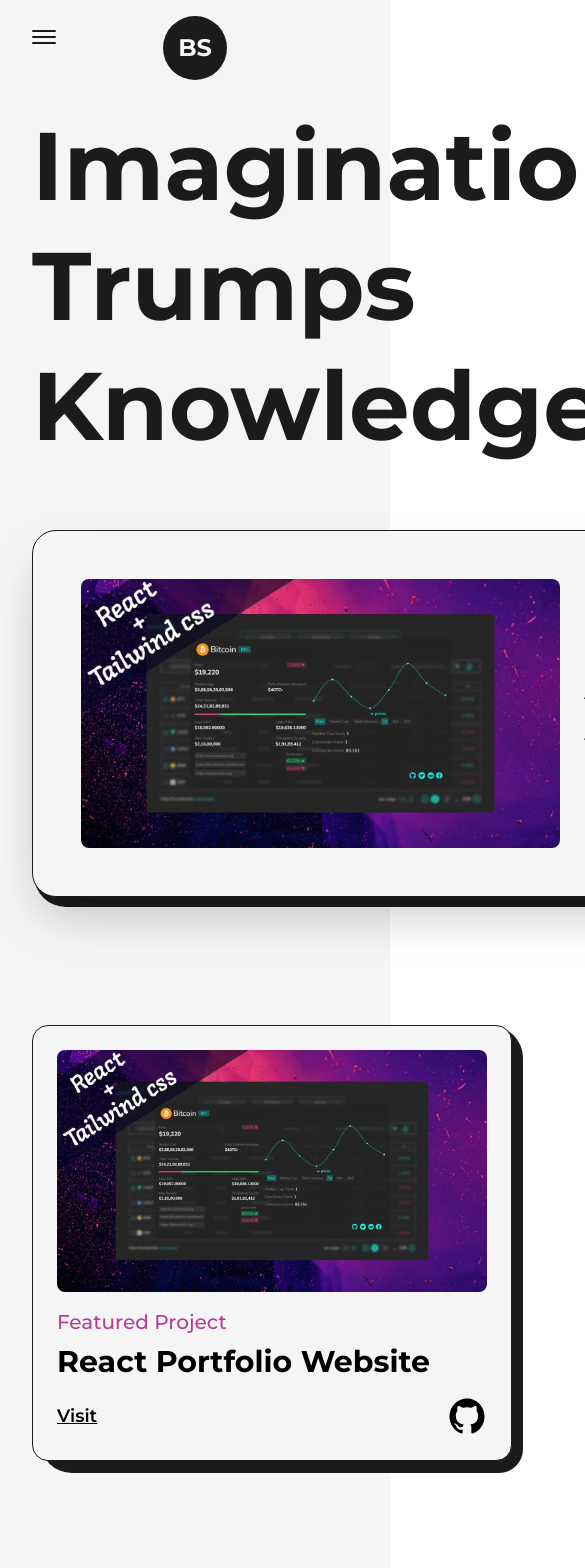
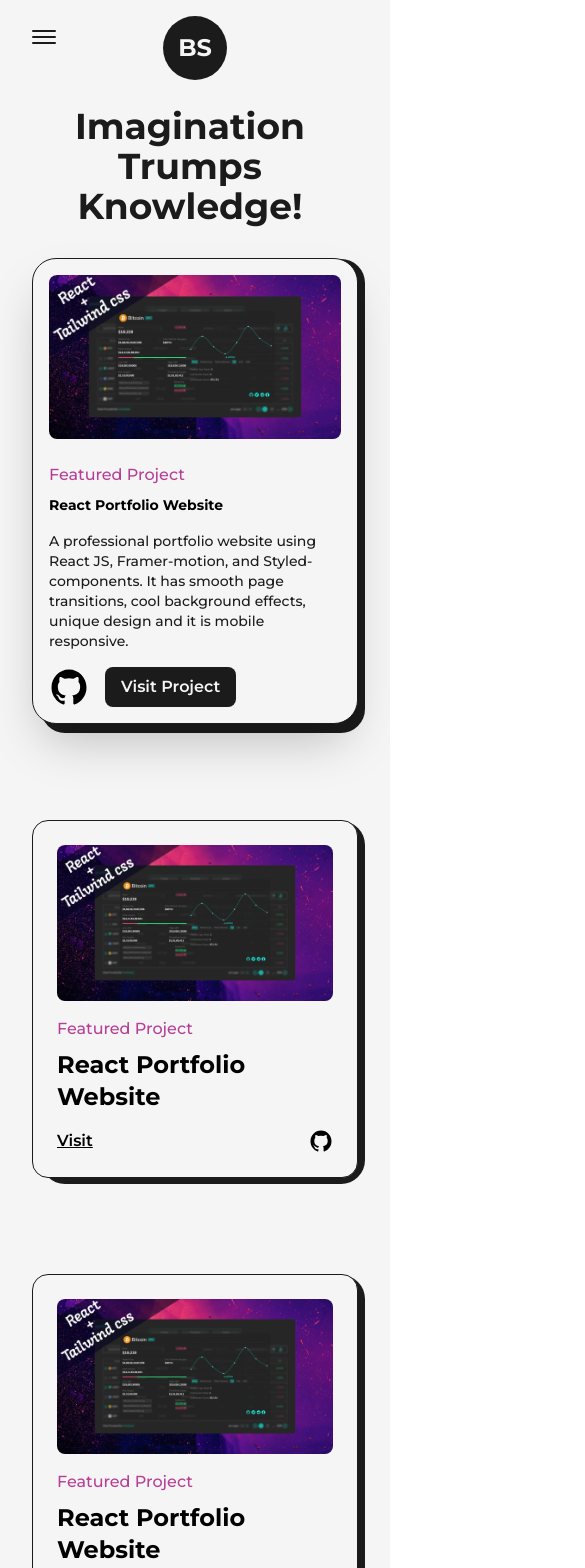
Before and after one commit to hoanngocle/my-portfolio, a Next.js app: page /projects in a window 390 px wide. Shown: the top 1568 px of the page, 585 px wide, since content can reach past the window. Built offline with nearby package versions, Linux system fonts and the light colour scheme.

Commit message:
Done responsive

```diff
--- a/app/articles/page.tsx
+++ b/app/articles/page.tsx
@@ -17,8 +17,11 @@
     return (
         <article className='w-full mb-16 flex flex-col items-center justify-center overflow-hidden'>
             <Layout className='pt-16'>
-                <AnimatedText className='mb-16' text='Words Can Change The World! ' />
-                <ul className='grid grid-cols-2 gap-16'>
+                <AnimatedText
+                    className='mb-16 lg:!text-6xl sm:!mb-8 sm:text-6xl xs:!text-4xl'
+                    text='Words Can Change The World! '
+                />
+                <ul className='grid grid-cols-2 gap-16 lg:gap-8 md:gap-y-16 md:grid-cols-1'>
                     <FeaturedArticle
                         title='Build A Custom Pagination Component In Reactjs From Scratch'
                         summary='Learn how to build a custom pagination
--- a/app/components/FeaturedArticle.tsx
+++ b/app/components/FeaturedArticle.tsx
@@ -40,7 +40,7 @@
             </Link>
 
             <Link href={props.link} target='_blank' className='hover:underline underline-offset-2'>
-                <h2 className='capitalize text-2xl font-bold my-2 mt-4 hover:underline dark:text-light'>
+                <h2 className='capitalize text-2xl font-bold my-2 mt-4 hover:underline dark:text-light xs:text-lg'>
                     {props.title}
                 </h2>
             </Link>
--- a/app/components/FeaturedProject.tsx
+++ b/app/components/FeaturedProject.tsx
@@ -19,10 +19,19 @@
 
 const FeaturedProject = (props: Props) => {
     return (
-        <article className='w-full flex items-center justify-between relative rounded-br-2xl rounded-3xl border border-solid border-dark bg-light shadow-2xl p-12 dark:border-light dark:bg-dark'>
+        <article
+            className='w-full flex items-center justify-between relative rounded-br-2xl rounded-3xl border border-solid border-dark bg-light shadow-2xl p-12
+        dark:border-light dark:bg-dark
+        lg:flex-col lg:p-8 xs:rounded-br-3xl xs:p-4
+        '
+        >
             <DarkBackground />
 
-            <Link href={props.link} target='_blank' className='w-1/2 cursor-pointer overflow-hidden rounded-lg'>
+            <Link
+                href={props.link}
+                target='_blank'
+                className='w-1/2 cursor-pointer overflow-hidden rounded-lg lg:w-full'
+            >
                 <FramerImage
                     src={props.img}
                     alt={props.title}
@@ -35,12 +44,16 @@
                             50vw'
                 />
             </Link>
-            <div className='w-1/2 flex flex-col items-start justify-between pl-6'>
-                <span className='text-primary dark:text-primaryDark font-medium text-xl'>{props.type}</span>
+            <div className='w-1/2 flex flex-col items-start justify-between pl-6  lg:w-full lg:pl-0 lg:pt-6'>
+                <span className='text-primary dark:text-primaryDark font-medium text-xl xs:text-base'>
+                    {props.type}
+                </span>
                 <Link href={props.link} target='_blank' className='hover:underline underline-offset-2'>
-                    <h2 className='my-2 w-full text-left text-4xl font-bold dark:text-light'>{props.title}</h2>
+                    <h2 className='my-2 w-full text-left text-4xl font-bold dark:text-light sm:text-sm'>
+                        {props.title}
+                    </h2>
                 </Link>
-                <p className='my-2 font-medium text-dark dark:text-white'>{props.summary}</p>
+                <p className='my-2 font-medium text-dark dark:text-white sm:text-sm'>{props.summary}</p>
                 <div className='mt-2 flex items-center'>
                     <Link href={props.github} target='_blank' className='w-10'>
                         <GithubIcon className='' />
@@ -48,7 +61,8 @@
                     <Link
                         href={props.link}
                         target='_blank'
-                        className='ml-4 rounded-lg bg-dark text-light dark:bg-light dark:text-dark p-2 px-6 text-lg font-semibold'
+                        className='ml-4 rounded-lg bg-dark text-light dark:bg-light dark:text-dark p-2 px-6 text-lg font-semibold
+                        sm:px-4 sm:text-base'
                     >
                         Visit Project
                     </Link>
--- a/app/components/HireMe.tsx
+++ b/app/components/HireMe.tsx
@@ -4,7 +4,10 @@
 
 function HireMe() {
     return (
-        <div className='fixed left-4 bottom-4 flex items-center justify-center overflow-hidden md:right-8 md:left-auto md:top-0 md:bottom-auto md:absolute'>
+        <div
+            className='fixed left-4 bottom-4 flex items-center justify-center overflow-hidden
+        md:right-8 md:left-auto md:top-0 md:bottom-auto md:absolute sm:right-0'
+        >
             <div className='w-48 h-auto flex items-center justify-center relative md:w-28'>
                 <CircularText className={'fill-dark animate-spin-slow dark:fill-light'} />
                 <Link
--- a/app/components/Project.tsx
+++ b/app/components/Project.tsx
@@ -35,17 +35,19 @@
                 />
             </Link>
             <div className='w-full flex flex-col items-start justify-between mt-4'>
-                <span className='text-primary dark:text-primaryDark font-medium text-xl'>{props.type}</span>
+                <span className='text-primary dark:text-primaryDark font-medium text-xl lg:text-lg md:text-base'>
+                    {props.type}
+                </span>
 
                 <Link href={props.link} target='_blank' className='hover:underline underline-offset-2'>
-                    <h2 className='my-2 w-full text-left text-3xl font-bold'>{props.title}</h2>
+                    <h2 className='my-2 w-full text-left text-3xl font-bold lg:text-2xl'>{props.title}</h2>
                 </Link>
 
                 <div className='w-full mt-2 flex items-center justify-between'>
-                    <Link href={props.link} target='_blank' className='text-lg font-semibold underline'>
+                    <Link href={props.link} target='_blank' className='text-lg font-semibold underline md:text-base'>
                         Visit
                     </Link>
-                    <Link href={props.github} target='_blank' className='w-10'>
+                    <Link href={props.github} target='_blank' className='w-8 md:w-6'>
                         <GithubIcon className='' />
                     </Link>
                 </div>
--- a/app/components/elements/DarkBackground.tsx
+++ b/app/components/elements/DarkBackground.tsx
@@ -1,6 +1,11 @@
 const DarkBackground = () => {
     return (
-        <div className='absolute top-0 -right-3 -z-10 w-[101%] h-[103%] rounded-[2rem] bg-dark rounded-br-3xl dark:bg-light' />
+        <div
+            className='absolute top-0 -right-3 -z-10 w-[101%] h-[103%] rounded-[2rem]
+        bg-dark rounded-br-3xl dark:bg-light
+        md:-right-2 sm:h-[102%] xs:w-full xs:rounded-[1.5rem]
+        '
+        />
     );
 };
 
--- a/app/components/elements/MovingImage.tsx
+++ b/app/components/elements/MovingImage.tsx
@@ -40,7 +40,7 @@
                 ref={imgRef}
                 src={props.img}
                 alt={props.title}
-                className='w-96 h-auto hidden absolute rounded-lg z-10'
+                className='w-96 h-auto hidden absolute rounded-lg z-10 md:!hidden'
                 priority
                 sizes='(max-width: 768px) 100vw,
                         (max-width: 1200px) 50vw,
--- a/app/page.tsx
+++ b/app/page.tsx
@@ -58,7 +58,7 @@
             <div className='absolute right-8 inline-block w-24 md:hidden'>
                 <Image
                     src={lightBulb}
-                    alt={'IMACODER'}
+                    alt={'lightBulb'}
                     className='w-full h-auto'
                     priority
                     sizes='(max-width: 768px) 100vw,
--- a/app/projects/page.tsx
+++ b/app/projects/page.tsx
@@ -13,13 +13,16 @@
     description: 'My portfolio create by Nyx'
 };
 
-const Projects = (props: Props) => {
+const Projects = () => {
     return (
         <article className='w-full mb-16 flex flex-col items-center justify-center dark:text-light'>
             <Layout className=''>
-                <AnimatedText className='mb-16' text='Imagination Trumps Knowledge!'></AnimatedText>
+                <AnimatedText
+                    className='mb-16 lg:!text-6xl sm:!mb-8 sm:text-6xl xs:!text-4xl'
+                    text='Imagination Trumps Knowledge!'
+                />
 
-                <div className='grid grid-cols-12 gap-24 gap-y-32'>
+                <div className='grid grid-cols-12 gap-24 gap-y-32 xl:gap-x-16 lg:gap-x-8 md:gap-y-24 sm:gap-x-0'>
                     <div className='col-span-12'>
                         <FeaturedProject
                             type={'Featured Project'}
@@ -33,7 +36,7 @@
                         />
                     </div>
 
-                    <div className='col-span-6'>
+                    <div className='col-span-6 sm:col-span-12'>
                         <Project
                             type={'Featured Project'}
                             title={'React Portfolio Website'}
@@ -43,7 +46,7 @@
                         />
                     </div>
 
-                    <div className='col-span-6'>
+                    <div className='col-span-6 sm:col-span-12'>
                         <Project
                             type={'Featured Project'}
                             title={'React Portfolio Website'}
@@ -66,7 +69,7 @@
                         />
                     </div>
 
-                    <div className='col-span-6'>
+                    <div className='col-span-6 sm:col-span-12'>
                         <Project
                             type={'Featured Project'}
                             title={'React Portfolio Website'}
@@ -76,7 +79,7 @@
                         />
                     </div>
 
-                    <div className='col-span-6'>
+                    <div className='col-span-6 sm:col-span-12'>
                         <Project
                             type={'Featured Project'}
                             title={'React Portfolio Website'}
```
Also changed, not shown: app/components/Article.tsx (+6 -2 lines).
